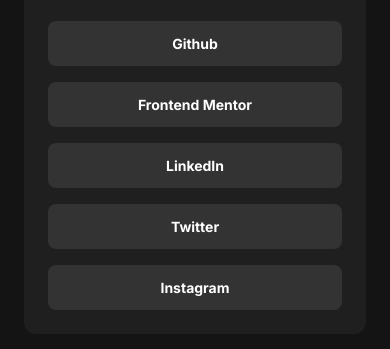
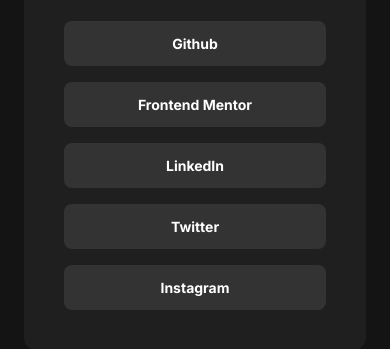
Before and after one commit to KP1976/social-links-profile, a plain HTML site: page index.html in a window 390 px wide. Shown: the part 377-726 px from the top of the page. Drawn offline with Linux system fonts and the light colour scheme; files whose address does not match are found by name.

Commit message:
Add hover effect and media queries.

```diff
--- a/css/style.css
+++ b/css/style.css
@@ -287,11 +287,19 @@ main {
 .social-links__item:hover {
   background-color: var(--green);
   color: var(--gray-700);
+  transition: color 0.2s ease-in-out;
 }
 
 .social-links__link {
   align-self: center;
+  display: block;
   font-size: var(--font-size-175);
   font-weight: 800;
   line-height: 2.8125rem;
 }
+
+@media screen and (min-width: 24rem) {
+  .card {
+    padding: var(--space-500);
+  }
+}
```
